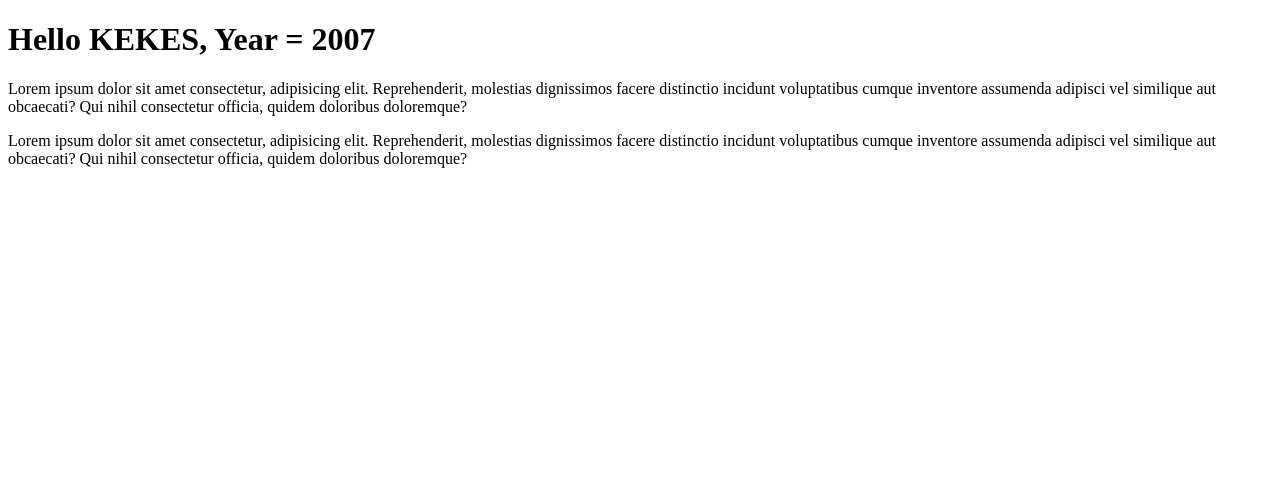
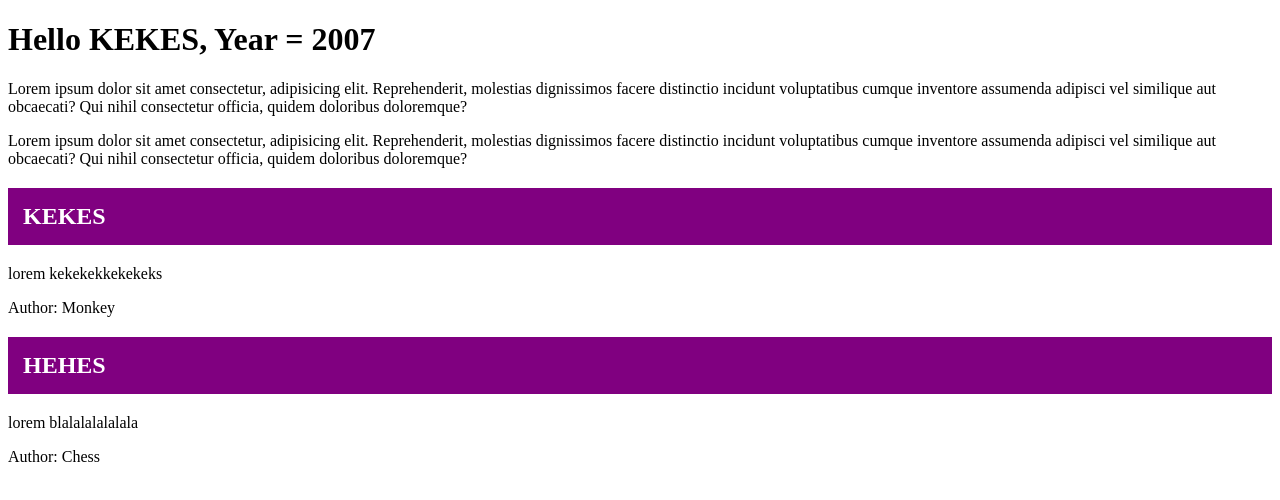
Before and after one commit to Rapan-Masta/react-fake-shop, a React (Create React App) app: page / in a window 1280 px wide. Shown: the top 500 px of the page. Built offline with nearby package versions, Linux system fonts and the light colour scheme.

Commit message:
add style in .tsx file

```diff
--- /dev/null
+++ b/src/Article.tsx
@@ -0,0 +1,23 @@
+type Props = {
+    title: string
+    description: string
+    author: string
+}
+const Article = (props: Props) => {
+    return (
+        <div>
+            <h2
+                style={{
+                    backgroundColor: 'purple',
+                    color: 'white',
+                    padding: '15px',
+                }}
+            >
+                {props.title}
+            </h2>
+            <p>{props.description}</p>
+            <p>Author: {props.author}</p>
+        </div>
+    )
+}
+export default Article
--- a/src/index.tsx
+++ b/src/index.tsx
@@ -1,6 +1,7 @@
 import React from 'react'
 import ReactDOM from 'react-dom/client'
 import Header from './Header'
+import Article from './Article'
 
 // //without JSX
 // const title = React.createElement('h1', { id: 'title' }, 'Hello React')
@@ -50,5 +51,15 @@ const root = ReactDOM.createRoot(document.getElementById('root') as HTMLElement)
 root.render(
     <React.StrictMode>
         <App />
+        <Article
+            title="KEKES"
+            description="lorem kekekekkekekeks"
+            author="Monkey"
+        />
+        <Article
+            title="HEHES"
+            description="lorem blalalalalalala"
+            author="Chess"
+        />
     </React.StrictMode>
 )
```
